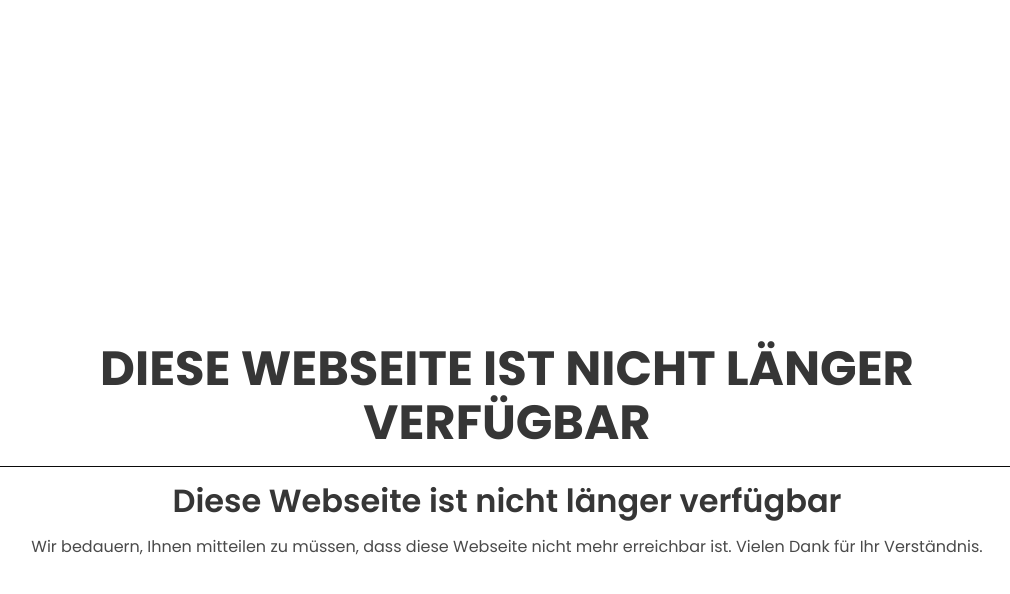
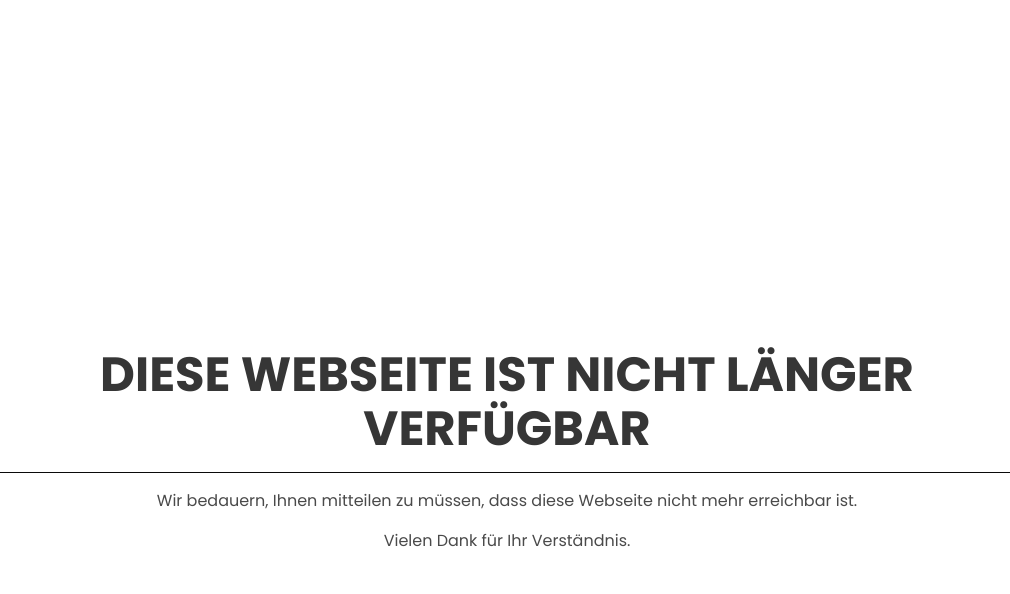
Before and after one commit to staddi99/ridensmile-by-monique, a Jekyll site: the page built from index.md, in a window 1280 px wide. Shown: the top 594 px of the page, without its empty margins (133-1143 px from the left). Built offline with Jekyll 4.4.1, drawn with Linux system fonts in a browser that asks for light colours; nearby versions of some CDN libraries; our own code applies the rules of GitHub Pages for plain Markdown files; part of the change alters nothing that is shown.

Commit message:
Update index.md (#86)

```diff
--- a/index.md
+++ b/index.md
@@ -1,7 +1,8 @@
 ---
+title: Diese Webseite ist nicht länger verfügbar
 layout: shutdown
 ---
 
-# Diese Webseite ist nicht länger verfügbar
 Wir bedauern, Ihnen mitteilen zu müssen, dass diese Webseite nicht mehr erreichbar ist.
+
 Vielen Dank für Ihr Verständnis.
```
